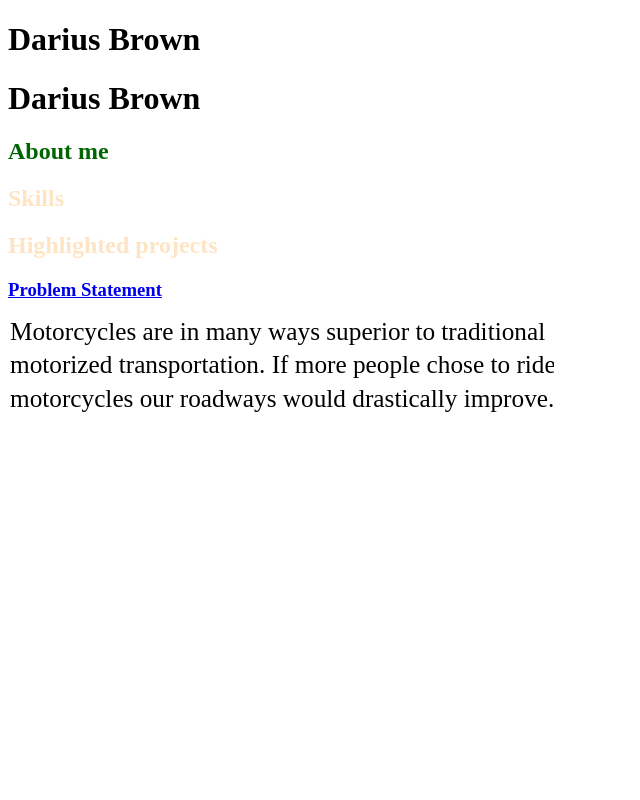
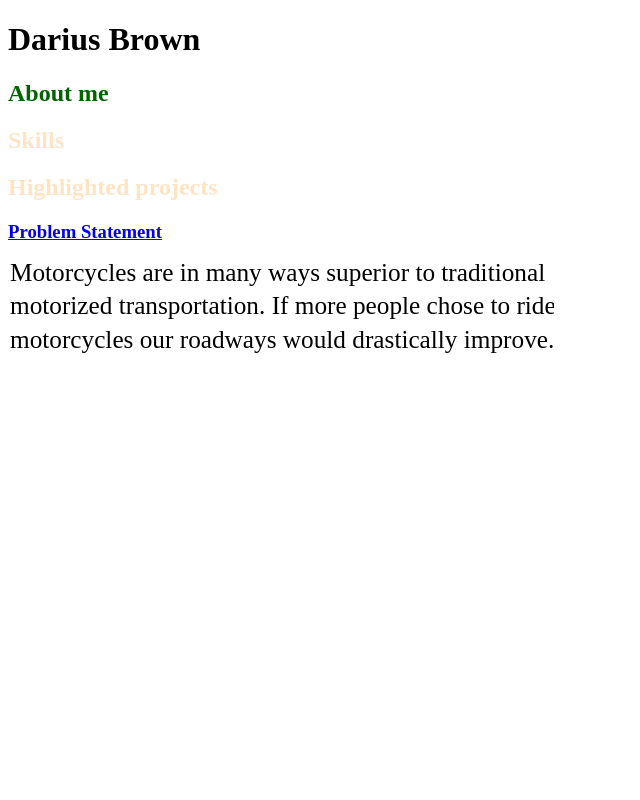
Before and after one commit to CosmicSolstice/CosmicSolstice.github.io, a plain HTML site: page index.html in a window 1280 px wide. Shown: the top 800 px of the page, without its empty margins (0-640 px from the left). Drawn offline with Linux system fonts and the light colour scheme.

Commit message:
Workaround

```diff
--- a/index.html
+++ b/index.html
@@ -3,10 +3,7 @@
 <head>
 <title>CSCE 190: Darius Brown</title>
 </head>
-<body>
-<h1>Darius Brown</h1>
 
-</body>
 <body>
     <h1 style="font-family: 'Times New Roman', Times, serif;">Darius Brown</h1>
 
```
